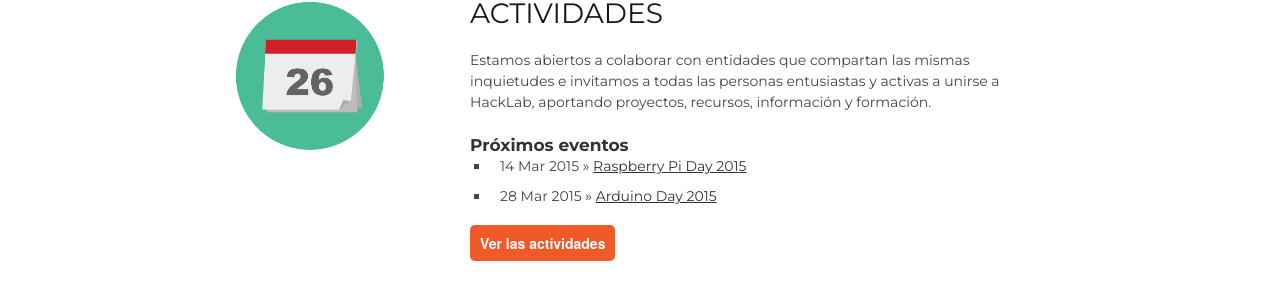
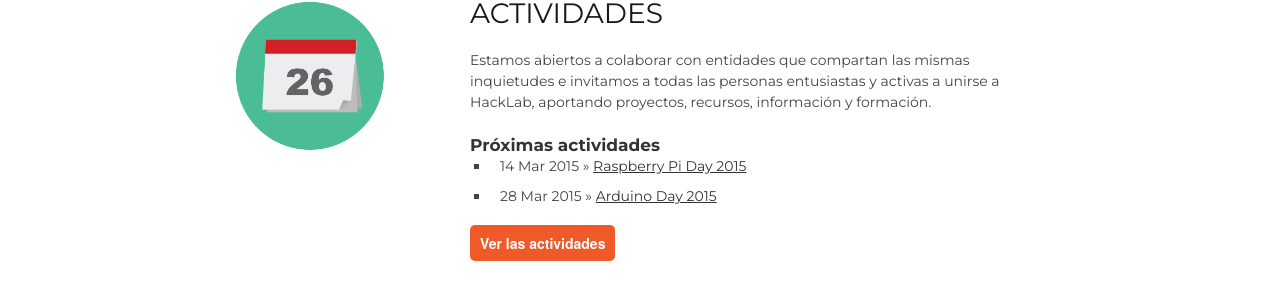
Before and after one commit to HackLab-Almeria/hacklab-almeria.github.io, a Jekyll site: the page built from index.html, in a window 1280 px wide. Shown: the part 438-739 px from the top of the page. Built offline with Jekyll 4.4.1, drawn with Linux system fonts in a browser that asks for light colours; comment, search, counter and statistics services are not loaded.

Commit message:
Cambiado Eventos a Actividades

```diff
--- a/index.html
+++ b/index.html
@@ -13,7 +13,7 @@ title: HackLab Almería
     <div class="ten columns offset-by-one">
         <h3>Actividades</h3>
         <p>Estamos abiertos a colaborar con entidades que compartan las mismas inquietudes e invitamos a todas las personas entusiastas y activas a unirse a HackLab, aportando proyectos, recursos, información y formación.</p>
-        <h5><strong>Próximos eventos</strong></h5>
+        <h5><strong>Próximas actividades</strong></h5>
         {% assign curDate = site.time | date: '%s' %}
         <ul>
             {% for post in site.posts reversed %}
```
